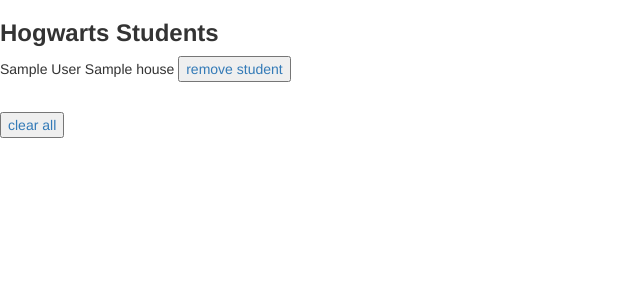
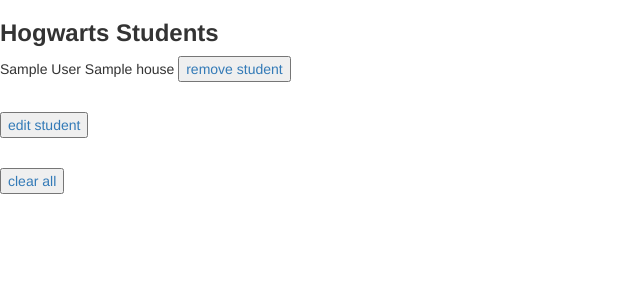
Before and after one commit to Harry84/DevOps-Core-Fundamental-Project, a Flask app: page /studentlist in a window 1280 px wide. Shown: the part 52-352 px from the top of the page, without its empty margins (0-640 px from the left). Run offline with Flask 2, Linux system fonts and the light colour scheme; tables that the repository leaves empty hold one stand-in row (values such as "Sample post"); some libraries are stand-ins or nearby versions.

Commit message:
update and delete now working

```diff
--- a/application/models.py
+++ b/application/models.py
@@ -36,4 +36,5 @@
 
 class AmendStudent(FlaskForm):
     name = StringField("Name", validators=[DataRequired()])
+    houseID = SelectField("houses", choices = [])
     submit = SubmitField('Add')
--- a/application/routes.py
+++ b/application/routes.py
@@ -71,18 +71,31 @@
 
 '''__________________below not working yet___________________________________________'''
 
-# @app.route('/amend_student/<prev>', methods=['GET', 'POST'])
-# def amend(prev):
-#     form = AmendStudent()
-#     students = Students.query.join(Houses).all()
-#     allhouses = db.session.query(Houses).all()
-#     if request.method == 'POST':
-#         amended_student = db.session.query(Students).filter_by(student_name=prev).first()
-#         amended_student.student_name = request.form.get('name')
-#         db.session.commit()
-#         return redirect(url_for('register'))
-#     else:
-#         return render_template('amend_student.html', form=form, amended_student=amended_student)
+@app.route('/amend_student/<prev>', methods=['GET', 'POST'])
+def amend_student(prev):
+    form = EnrolForm()
+    allhouses = db.session.query(Houses).all()
+    for i in allhouses:
+        form.houseID.choices.append((i.id,i.house_name))
+
+    amended_student = db.session.query(Students).filter_by(student_name=prev).first()
+    if request.method == 'POST':
+        if amended_student:
+            amended_student.student_name = form.name.data
+            amended_student.house_id = form.houseID.data
+            db.session.commit()
+            return redirect(url_for('register'))
+    else:
+        return render_template('edit_student.html', form=form, allhouses=allhouses)
+
+#making a page to edit students from
+
+@app.route('/edit_student', methods = ['GET','POST'])
+def edit_student():
+    form = EnrolForm()
+    allhouses = db.session.query(Houses).all()
+    students = Students.query.join(Houses).all()
+    return render_template('edit_student.html', form=form, studentss=students)
 
 #making a list of houses to populate a page - house_list.html
 
--- a/application/templates/studentlist.html
+++ b/application/templates/studentlist.html
@@ -9,7 +9,7 @@
 
 <div class="students">
     {% for students in studentss %}
-	{{students.student_name}}  {{students.house_idbr.house_name}}  <a href="{{ url_for('delete_student', name=students.student_name) }}"><button type="button">remove student</button></a></p><br>
+	{{students.student_name}}  {{students.house_idbr.house_name}}  <a href="{{ url_for('delete_student', name=students.student_name) }}"><button type="button">remove student</button></a></p><br> <a href="{{ url_for('amend_student', prev=students.student_name) }}"><button type="button">edit student</button></a></p><br>
 
 	{% endfor %}
 </div>
```
Also changed, not shown: application/templates/amend_student.html (deleted, +0 -20 lines), application/templates/edit_student.html (added, +20 -0 lines), application/templates/index.html (line endings or trailing spaces).
